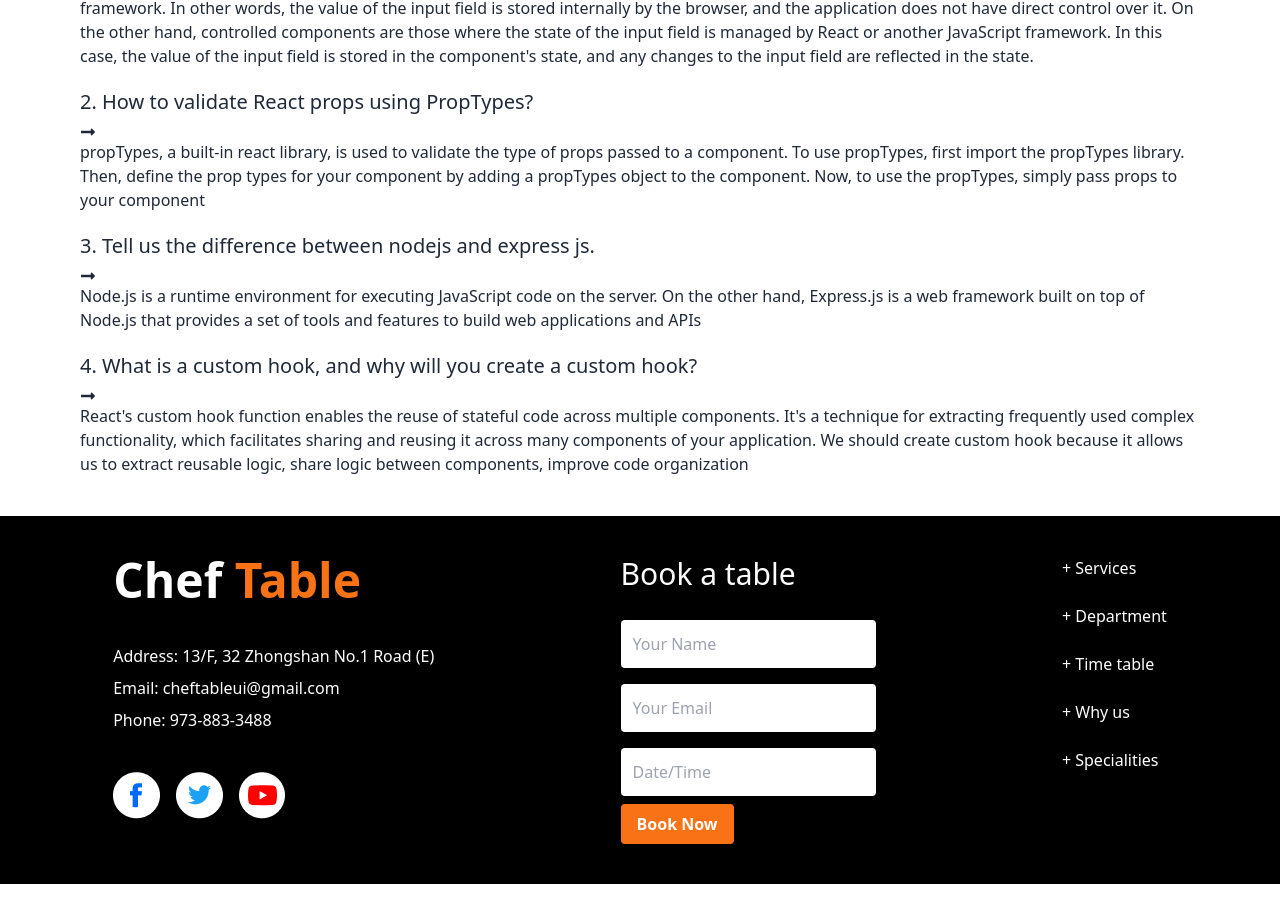
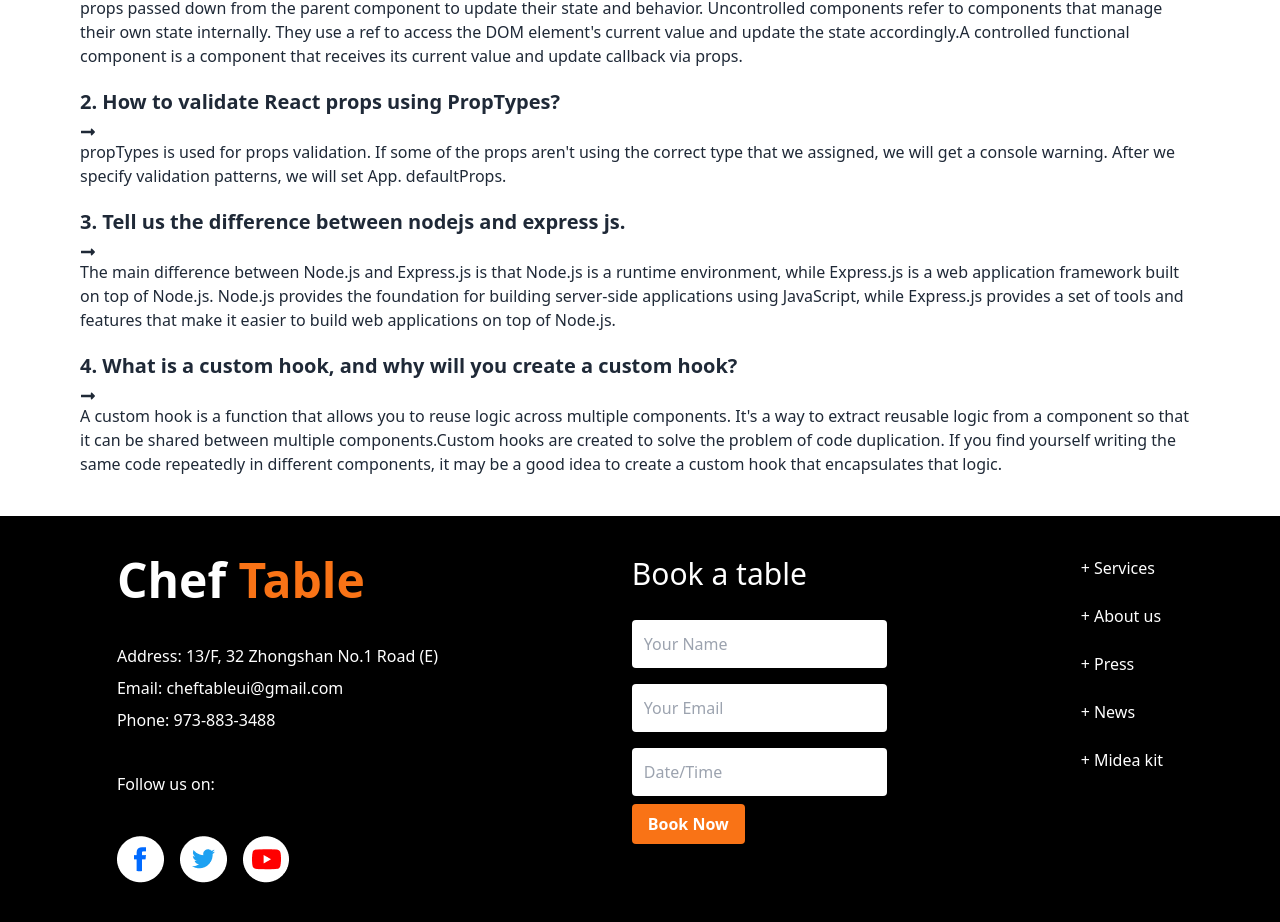
Before and after one commit to jakiamunni/chef-table-client, a React (Vite) app: page /blog in a window 1280 px wide. Shown: the part 200-1122 px from the top of the page. Before the commit the page ends 1084 px from the top, so only its background shows below. Built offline with nearby package versions, Linux system fonts and the light colour scheme; no server answers.

Commit message:
blog added

```diff
--- a/src/Pages/Blog/Blog.jsx
+++ b/src/Pages/Blog/Blog.jsx
@@ -14,24 +14,24 @@ const Blog = () => {
 
 
             <div ref={ref}>
-                <h2 className='text-xl'> 1. Tell us the differences between uncontrolled and controlled components. </h2>
+                <h2 className='text-xl font-bold'> 1. Tell us the differences between uncontrolled and controlled components. </h2>
                 <p className='mb-5 mt-2'><FaLongArrowAltRight />
-                    Uncontrolled components are those where the state of the input field is managed by the browser, rather than by React or any other JavaScript framework. In other words, the value of the input field is stored internally by the browser, and the application does not have direct control over it. On the other hand, controlled components are those where the state of the input field is managed by React or another JavaScript framework. In this case, the value of the input field is stored in the component's state, and any changes to the input field are reflected in the state.
+                Controlled components refer to components that have their state and behavior controlled by the parent component. These components rely on props passed down from the parent component to update their state and behavior. Uncontrolled components refer to components that manage their own state internally. They use a ref to access the DOM element's current value and update the state accordingly.A controlled functional component is a component that receives its current value and update callback via props.
                 </p>
 
-                <h2 className='text-xl'> 2. How to validate React props using PropTypes? </h2>
+                <h2 className='text-xl font-bold'> 2. How to validate React props using PropTypes? </h2>
                 <p className='mb-5 mt-2'><FaLongArrowAltRight />
-                    propTypes, a built-in react library, is used to validate the type of props passed to a component. To use propTypes, first import the propTypes library. Then, define the prop types for your component by adding a propTypes object to the component. Now, to use the propTypes, simply pass props to your component
+                propTypes is used for props validation. If some of the props aren't using the correct type that we assigned, we will get a console warning. After we specify validation patterns, we will set App. defaultProps.
                 </p>
 
-                <h2 className='text-xl'> 3. Tell us the difference between nodejs and express js. </h2>
+                <h2 className='text-xl font-bold'> 3. Tell us the difference between nodejs and express js. </h2>
                 <p className='mb-5 mt-2'><FaLongArrowAltRight />
-                    Node.js is a runtime environment for executing JavaScript code on the server. On the other hand, Express.js is a web framework built on top of Node.js that provides a set of tools and features to build web applications and APIs
+                The main difference between Node.js and Express.js is that Node.js is a runtime environment, while Express.js is a web application framework built on top of Node.js. Node.js provides the foundation for building server-side applications using JavaScript, while Express.js provides a set of tools and features that make it easier to build web applications on top of Node.js.
                 </p>
 
-                <h2 className='text-xl'> 4. What is a custom hook, and why will you create a custom hook? </h2>
+                <h2 className='text-xl  font-bold'> 4. What is a custom hook, and why will you create a custom hook? </h2>
                 <p className='mb-5 mt-2'><FaLongArrowAltRight />
-                    React's custom hook function enables the reuse of stateful code across multiple components. It's a technique for extracting frequently used complex functionality, which facilitates sharing and reusing it across many components of your application. We should create custom hook because it allows us to extract reusable logic, share logic between components, improve code organization
+                A custom hook is a function that allows you to reuse logic across multiple components. It's a way to extract reusable logic from a component so that it can be shared between multiple components.Custom hooks are created to solve the problem of code duplication. If you find yourself writing the same code repeatedly in different components, it may be a good idea to create a custom hook that encapsulates that logic.
                 </p>
             </div>
         </div>
--- a/src/Pages/Home/BestRecipe/BestRecipe.jsx
+++ b/src/Pages/Home/BestRecipe/BestRecipe.jsx
@@ -36,7 +36,7 @@ const BestRecipe = () => {
                     <div className='flex justify-evenly items-center my-16'>
                         <img className='w-1/2 h-1/2 rounded-lg ' src={bestRecipes[0].img} alt="" />
                         <div className='text-white p-5 '>
-                            <p className='md:text-4xl text-2xl mb-5'>{bestRecipes[0].name}</p>
+                            <p className=' text-2xl font-bold text-orange-500 mb-5'>{bestRecipes[0].name}</p>
                             <p className='mb-2'>Reviews: {bestRecipes[0].reviews}</p>
                             <p>Price: ${bestRecipes[0].price}</p>
                         </div>
@@ -45,7 +45,7 @@ const BestRecipe = () => {
 
                         <img className='w-100 h-64 rounded-lg ' src={bestRecipes[1].img} alt="" />
                         <div className='text-white p-5 '>
-                            <p className='md:text-4xl text-2xl mb-5'>{bestRecipes[1].name}</p>
+                            <p className=' text-2xl font-bold text-orange-500 mb-5'>{bestRecipes[1].name}</p>
                             <p className='mb-2'>Reviews: {bestRecipes[1].reviews}</p>
                             <p>Price: ${bestRecipes[1].price}</p>
                         </div>
@@ -53,7 +53,7 @@ const BestRecipe = () => {
                     <div className='flex justify-evenly items-center my-16'>
                         <img className='w-1/2 rounded-lg ' src={bestRecipes[2].img} alt="" />
                         <div className='text-white p-5 '>
-                            <p className='md:text-4xl text-2xl mb-5'>{bestRecipes[2].name}</p>
+                            <p className='text-2xl  font-bold text-orange-500 mb-5'>{bestRecipes[2].name}</p>
                             <p className='mb-2'>Reviews: {bestRecipes[2].reviews}</p>
                             <p>Price: ${bestRecipes[2].price}</p>
                         </div>
--- a/src/Pages/Home/ChefContainer/ChefContainer.jsx
+++ b/src/Pages/Home/ChefContainer/ChefContainer.jsx
@@ -20,7 +20,7 @@ const ChefContainer = ({ chef }) => {
                 <p className='text-left'>Made {recipes.length} different recipes</p>
                 <p className='flex justify-start items-center gap-2'><FaThumbsUp className='text-blue-700' /> {likes}</p>
                 <div className="card-actions justify-end">
-                    <button className="btn btn-primary"><Link to={`${id}`}>View Recipes</Link></button>
+                    <button className="hover:bg-blue-700 text-white font-bold py-2 px-4 rounded bg-orange-500 border-none"><Link to={`${id}`}>View Recipes</Link></button>
                 </div>
             </div>
         </div>
--- a/src/Pages/Shared/Footer/Footer.jsx
+++ b/src/Pages/Shared/Footer/Footer.jsx
@@ -8,8 +8,9 @@ const Footer = () => {
                 <p className='md:text-5xl text-2xl font-bold mt-5 md:mb-10 mb-5 '>Chef <span className='text-orange-500'>Table</span></p>
                 <p className='text-md my-2'>Address: 13/F, 32 Zhongshan No.1 Road (E) </p>
                 <p className='text-md my-2'>Email: cheftableui@gmail.com</p>
-                <p className='text-md my-2'>Phone: 973-883-3488</p>
-                <div className="links md:my-10 my-5">
+                <p className='text-md my-2'>Phone: 973-883-3488</p><br />
+                <p className='text-md my-2'>Follow us on:</p>
+                <div className="links md:my-10 my-4">
                     <a href="https://www.facebook.com/"><img src="../../../../public/icons/fb.png" alt=""/></a>
                     <a href="https://www.twitter.com/"><img src="../../../../public/icons/twitter.png" alt=""/></a>
                     <a href="https://www.youtube.com/"><img src="../../../../public/icons/youtube.png" alt=""/></a>
@@ -28,10 +29,10 @@ const Footer = () => {
             </div>
             <div className='mt-5 '>
                 <p className='text-inherit'>+ Services</p><br />
-                <p>+ Department</p><br />
-                <p>+ Time table</p><br />
-                <p>+ Why us</p><br />
-                <p>+ Specialities</p>
+                <p>+ About us</p><br />
+                <p>+ Press</p><br />
+                <p>+ News</p><br />
+                <p>+ Midea kit</p>
             </div>
         </div>
     );
```
